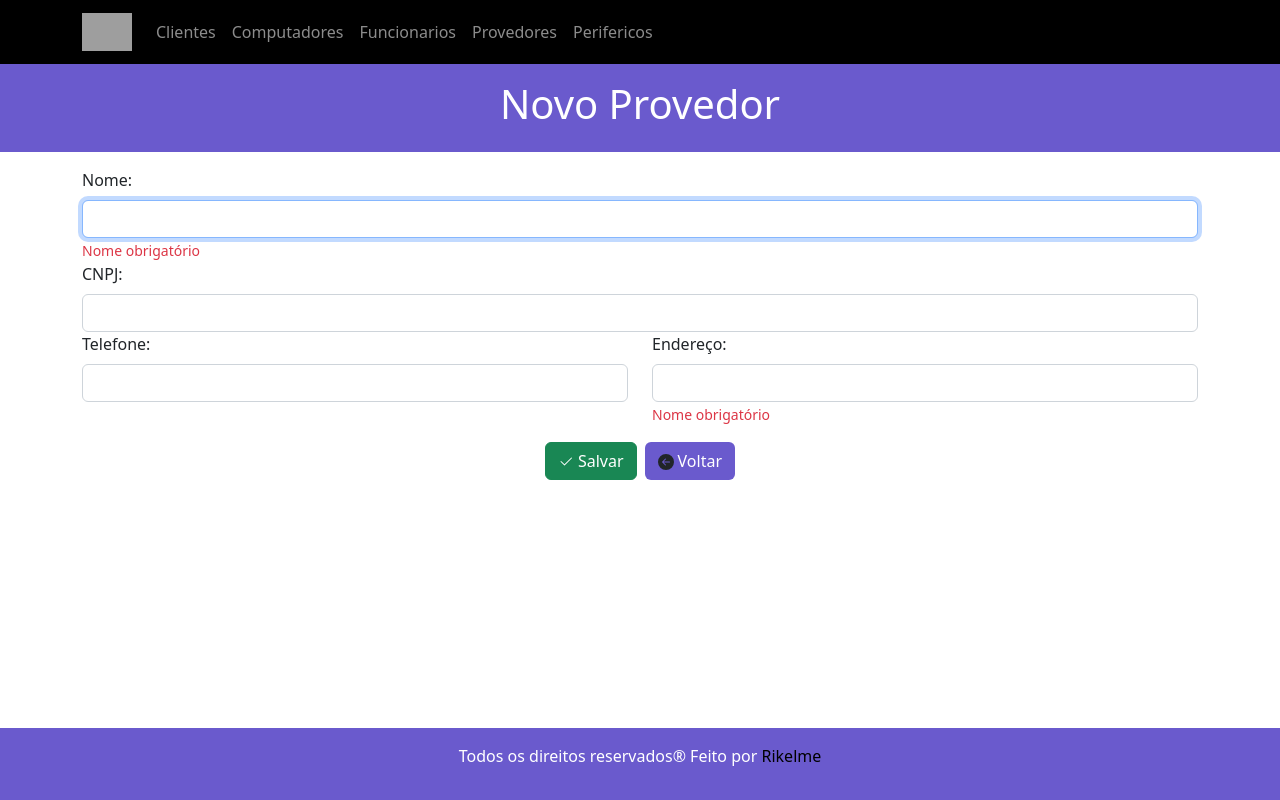
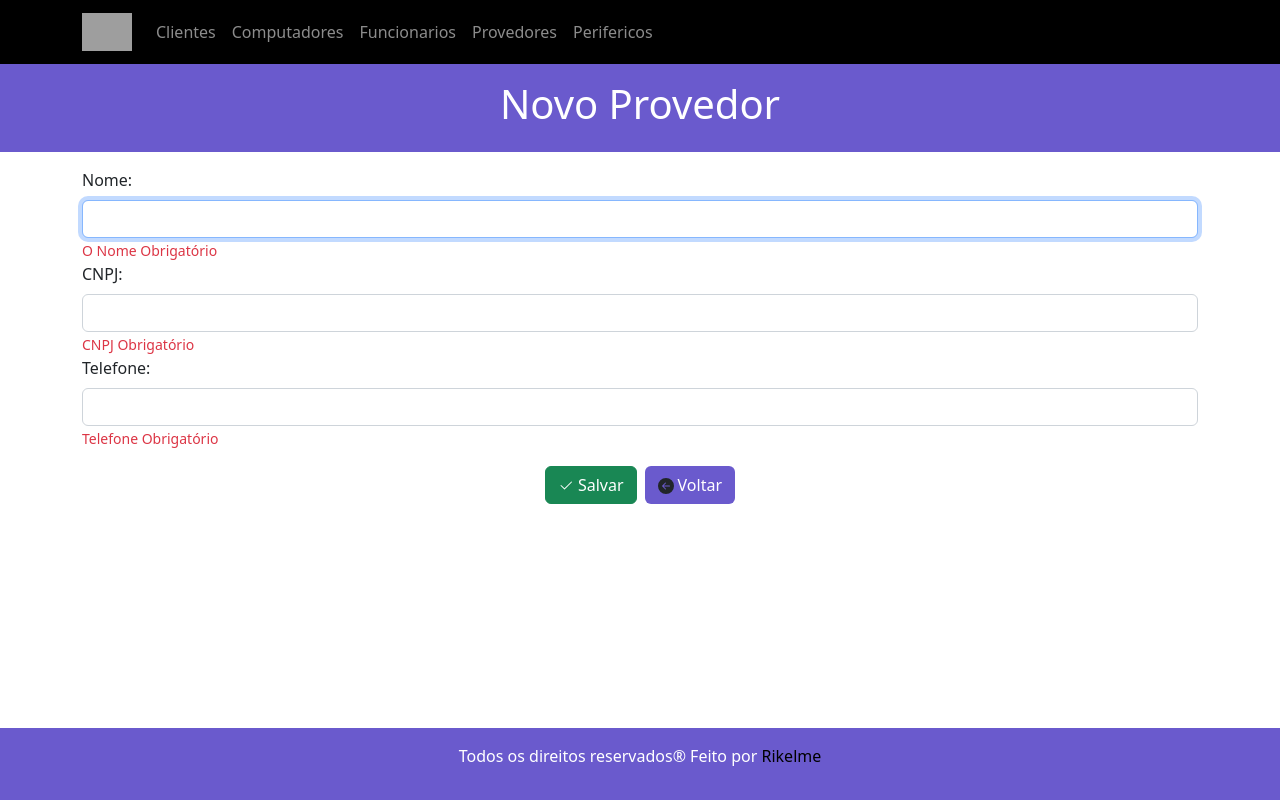
Before and after one commit to Rikelmelopes/LanHouse_React, a Next.js app: page /provedores/form in a window 1280 px wide. Both pictures are taken after a click on the button "Salvar". Built offline with nearby package versions, Linux system fonts and the light colour scheme; grey boxes are pictures that could not be loaded.

Commit message:
Retirando coluna de endereço de Provedores

```diff
--- a/package.json
+++ b/package.json
@@ -19,6 +19,7 @@
     "react-dom": "18.2.0",
     "react-hook-form": "^7.44.3",
     "react-icons": "^4.8.0",
+    "react-input-mask": "^2.0.4",
     "react-number-format": "^5.2.2",
     "remask": "^1.2.2",
     "uuid": "^9.0.0",
--- a/src/pages/provedores/form.jsx
+++ b/src/pages/provedores/form.jsx
@@ -1,5 +1,6 @@
 import Pagina from "@/components/Pagina";
 import clientesValidators from "@/validators/clientesValidators";
+import { yupResolver } from "@hookform/resolvers/yup";
 import axios from "axios";
 import Link from "next/link";
 import { useRouter } from "next/router";
@@ -8,6 +9,26 @@ import { Button, Col, Form, Row } from "react-bootstrap";
 import { useForm } from "react-hook-form";
 import { BsArrowLeftCircleFill, BsCheck2 } from "react-icons/bs";
 import { mask } from "remask";
+import * as yup from "yup";
+
+const schema = yup
+  .object({
+    nome: yup
+      .string("Somente Letras")
+      .required("O Nome Obrigatório")
+      .max(50, "Máximo de 50 caracteres"),
+    cnpj: yup.string().required("CNPJ Obrigatório").min(14, "Preencha o CNPJ"),
+    telefone: yup
+      .string()
+      .required("Telefone Obrigatório")
+      .min(5, "Mínimo de 5 caracteres"),
+    endereco: yup
+      .string()
+      .required("Endereço obrigatorio")
+      .min(3, "Mínimo de 3 caracteres")
+      .max(20, "Máximo de 20 caracteres"),
+  })
+  .required();
 
 const form = () => {
   const { push } = useRouter();
@@ -16,7 +37,7 @@ const form = () => {
     handleSubmit,
     setValue,
     formState: { errors },
-  } = useForm();
+  } = useForm({ resolver: yupResolver(schema) });
 
   function salvar(dados) {
     axios.post("/api/provedores", dados);
@@ -52,6 +73,9 @@ const form = () => {
             {...register("cnpj")}
             onChange={handleChange}
           />
+          {errors.cnpj && (
+            <small className="text-danger">{errors.cnpj.message}</small>
+          )}
         </Form.Group>
 
         <Row className="mb-3">
@@ -63,16 +87,8 @@ const form = () => {
               {...register("telefone")}
               onChange={handleChange}
             />
-          </Form.Group>
-
-          <Form.Group as={Col} controlId="endereco">
-            <Form.Label>Endereço: </Form.Label>
-            <Form.Control
-              type="text"
-              {...register("endereco", clientesValidators.nome)}
-            />
-            {errors.nome && (
-              <small className="text-danger">{errors.nome.message}</small>
+            {errors.telefone && (
+              <small className="text-danger">{errors.telefone.message}</small>
             )}
           </Form.Group>
         </Row>
```
Also changed, not shown: src/pages/provedores/[id].jsx (+0 -8 lines), 1 other file (tests, documents, lock files or other folders).
